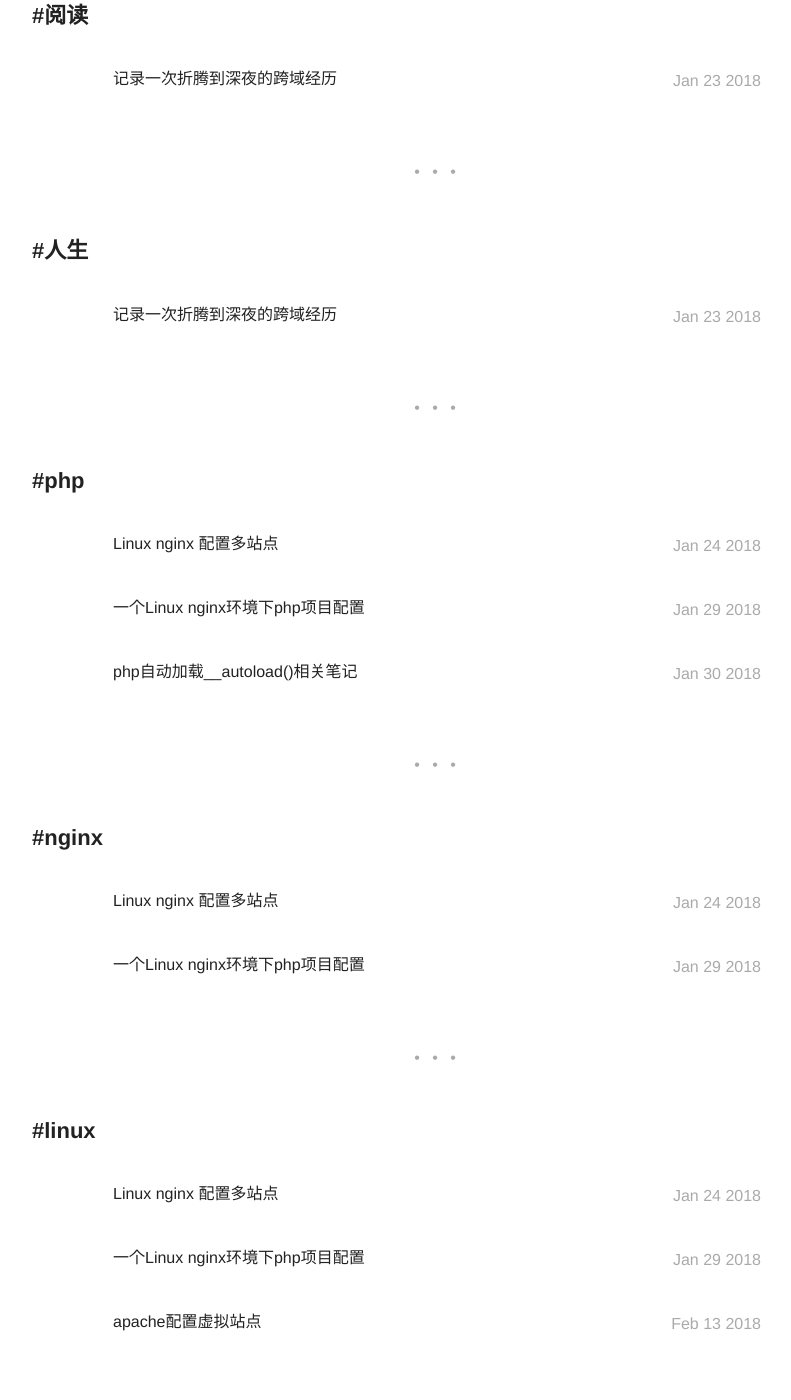
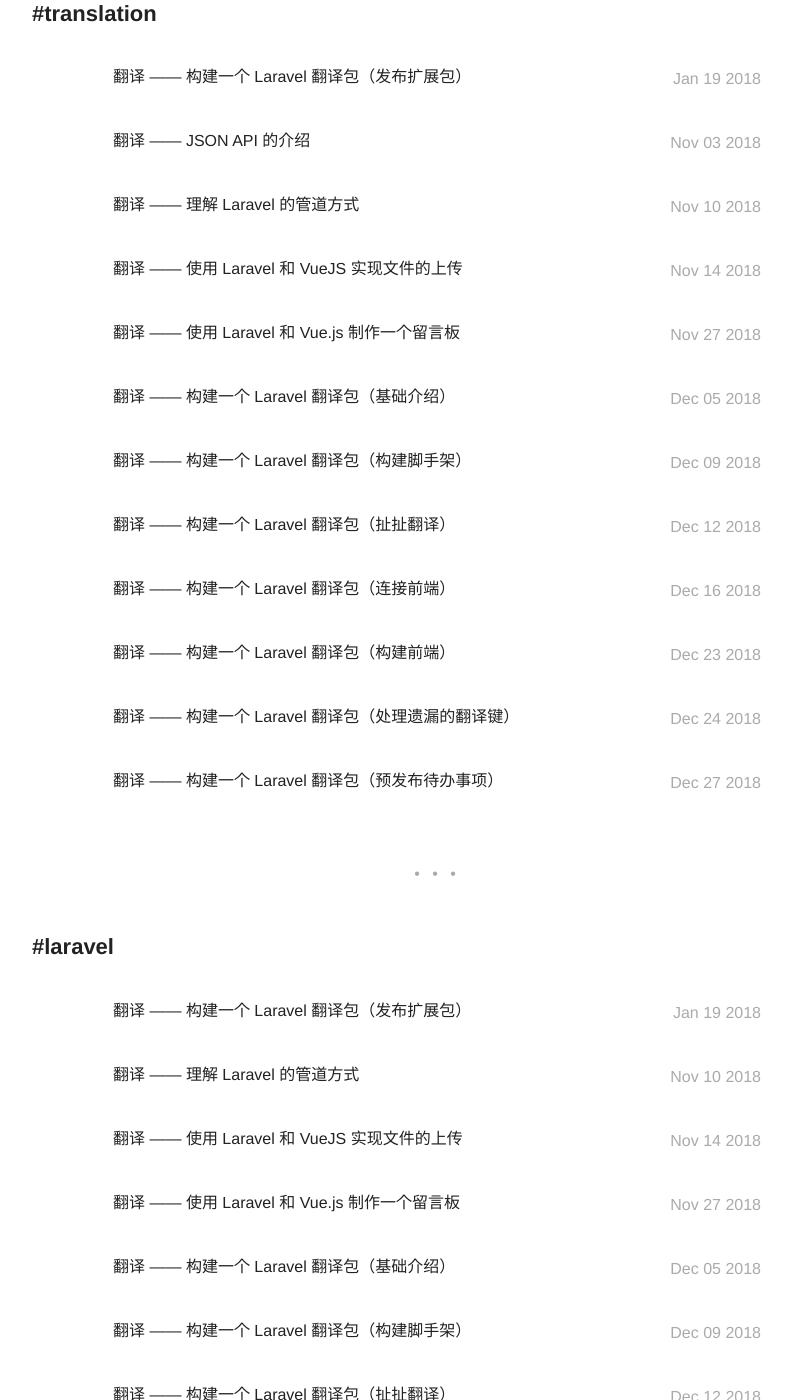
Before and after one commit to rust17/blog, a Jekyll site: the page built from tags.html, in a window 1280 px wide and 1400 px high, scrolled down 750 px. Shown: the whole window, without its empty margins (203-994 px from the left). Built offline with Jekyll 4.4.1, drawn with Linux system fonts in a browser that asks for light colours; some of the changed text lies outside the part shown.

Commit message:
add 2019-01-19-translation-building-a-laravel-translation-package-8

```diff
--- a/_config.yml
+++ b/_config.yml
@@ -123,3 +123,4 @@
 category: 2015
 category: 2016
 category: 2018
+category: 2019
--- /dev/null
+++ b/_posts/2019/2019-01-19-translation-building-a-laravel-translation-package-8.markdown
@@ -0,0 +1,24 @@
+---
+title: "翻译 —— 构建一个 Laravel 翻译包（发布扩展包）"
+layout: post
+date: 2018-01-19 17:30
+headerImage: false
+tag:
+- translation
+- laravel
+- vuejs
+category: ['blog', '2019']
+author: circle
+description: 翻译文章 —— 构建一个 Laravel 翻译包第八部分
+---
+
+
+
+这些事情都到位以后，我们就可以准备发布了。关注我的下一篇文章，我将告诉你如何将扩展包提供给他人使用。和往常一样，如果你有任何问题，请到 [Twitter](https://twitter.com/_joedixon) 与我联系。
+
+---
+原文地址：[https://laravel-news.com/building-a-laravel-translation-package-launching-the-package](https://laravel-news.com/building-a-laravel-translation-package-launching-the-package)
+
+作者：[Joe Dixon](https://laravel-news.com/@joedixon)
+
+---
--- a/blog/index.html
+++ b/blog/index.html
@@ -8,7 +8,11 @@
 	{% if site.posts.size == 0 %}
 		<p class="text-center">Nothing published yet!</p>
 	{% elsif site.paginate %}
-		{% for post in site.categories.2018 %}
+		{% for post in site.categories.2019 %}
+            {% if post.hidden != true %}
+                {% include blog-post.html %}
+            {% endif %}
+        {% endfor %}{% for post in site.categories.2018 %}
             {% if post.hidden != true %}
                 {% include blog-post.html %}
             {% endif %}
```
